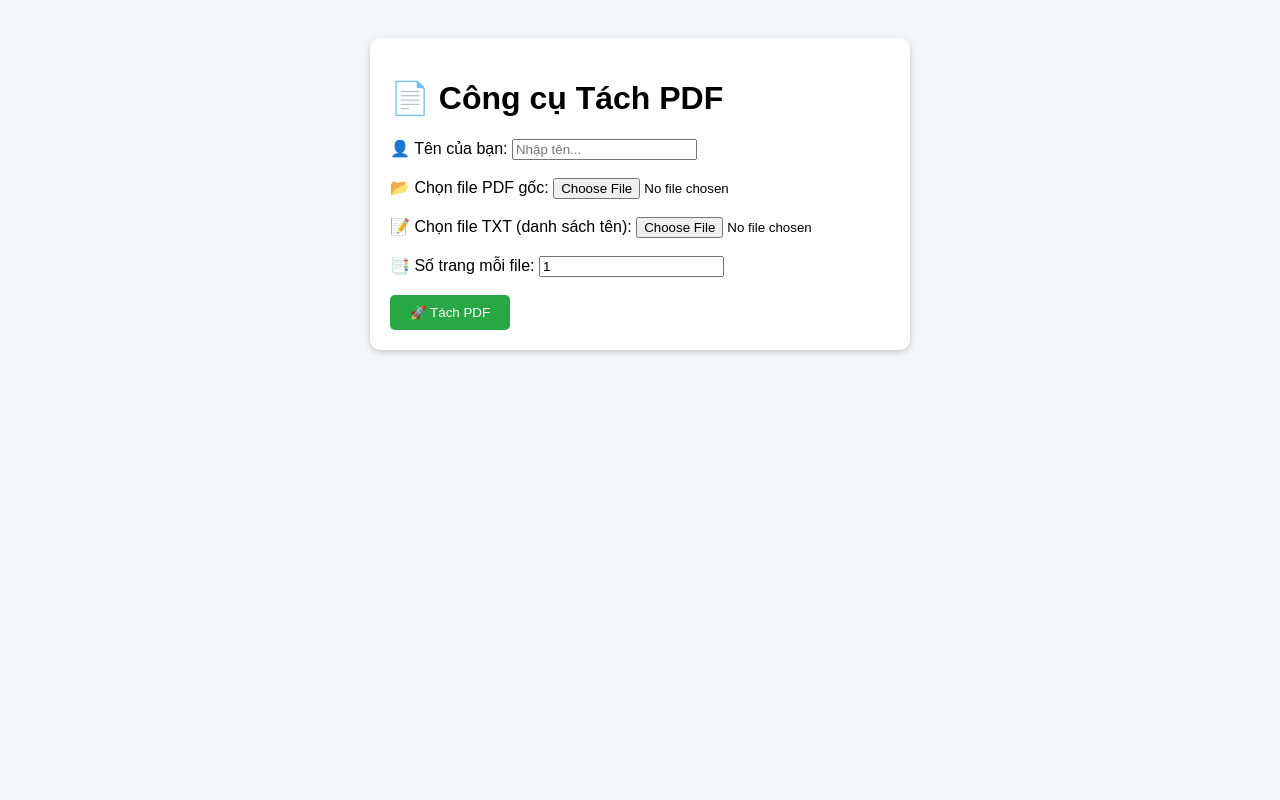
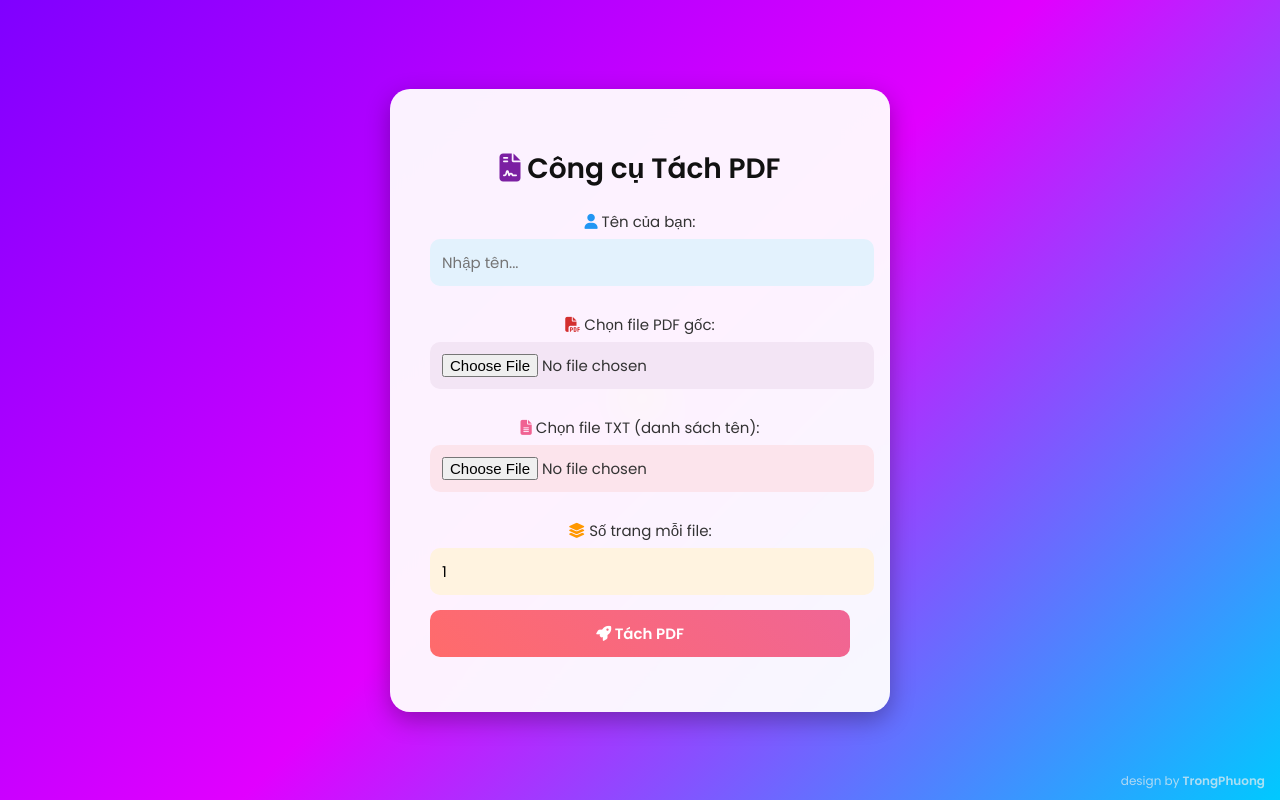
Before and after one commit to phuongvipqro/tachpdf, a Flask app: page / in a window 1280 px wide. Run offline with Flask 3, Linux system fonts and the light colour scheme.

```diff
--- a/templates/index.html
+++ b/templates/index.html
@@ -3,108 +3,185 @@
 <head>
   <meta charset="UTF-8">
   <title>Tách PDF Hợp Đồng</title>
-  <link rel="stylesheet" href="/static/style.css">
+  <!-- Font Poppins -->
+  <link href="https://fonts.googleapis.com/css2?family=Poppins:wght@400;600&display=swap" rel="stylesheet">
+  <link rel="stylesheet" href="https://cdnjs.cloudflare.com/ajax/libs/font-awesome/6.5.0/css/all.min.css">
   <style>
-    /* Style cho progress bar */
+    body {
+      font-family: 'Poppins', sans-serif;
+      margin: 0;
+      padding: 0;
+      background: linear-gradient(135deg, #7F00FF, #E100FF, #00C9FF);
+      display: flex;
+      justify-content: center;
+      align-items: center;
+      height: 100vh;
+      color: #fff;
+      overflow: hidden;
+    }
+    .container {
+      background: rgba(255, 255, 255, 0.95);
+      padding: 40px;
+      border-radius: 20px;
+      backdrop-filter: blur(20px);
+      box-shadow: 0 8px 25px rgba(0,0,0,0.3);
+      width: 420px;
+      text-align: center;
+      animation: fadeIn 1s ease;
+      color: #333;
+    }
+    h1 {
+      font-size: 28px;
+      margin-bottom: 20px;
+      font-weight: 600;
+      color: #111;
+    }
+    label {
+      font-size: 15px;
+      display: block;
+      margin: 12px 0 6px;
+      font-weight: 500;
+    }
+    input, button {
+      width: 100%;
+      padding: 12px;
+      margin-bottom: 15px;
+      border: none;
+      border-radius: 10px;
+      font-size: 15px;
+      outline: none;
+      transition: all 0.3s ease;
+      font-family: 'Poppins', sans-serif;
+    }
+    /* Màu riêng cho từng input */
+    input[name="username"] {
+      background: #e3f2fd; /* xanh nhạt */
+    }
+    input[name="pdf_file"] {
+      background: #f3e5f5; /* tím nhạt */
+    }
+    input[name="names_file"] {
+      background: #fce4ec; /* hồng nhạt */
+    }
+    input[name="pages_per_file"] {
+      background: #fff3e0; /* cam nhạt */
+    }
+    input:focus {
+      box-shadow: 0 0 10px #2196f3;
+      transform: scale(1.02);
+    }
+    button {
+      background: linear-gradient(45deg, #ff6b6b, #f06595);
+      color: white;
+      font-weight: bold;
+      cursor: pointer;
+      transition: transform 0.2s, box-shadow 0.2s;
+    }
+    button:hover {
+      transform: translateY(-3px) scale(1.05);
+      box-shadow: 0 5px 15px rgba(0,0,0,0.3);
+    }
+    /* Progress */
     #progressContainer {
       display: none;
       margin-top: 20px;
       width: 100%;
-      max-width: 400px;
+    }
+    #progressWrapper {
+      background: #eee;
+      border-radius: 10px;
+      overflow: hidden;
     }
     #progressBar {
       width: 0%;
-      height: 25px;
-      background: #4caf50;
+      height: 30px;
+      background: linear-gradient(90deg, #4caf50, #00c6ff);
       text-align: center;
       color: white;
-      line-height: 25px;
-      border-radius: 5px;
+      line-height: 30px;
+      border-radius: 10px;
       transition: width 0.4s ease;
+      font-weight: bold;
     }
-    #progressWrapper {
-      background: #eee;
-      border-radius: 5px;
-      overflow: hidden;
+    #result h3, #result p {
+      margin-top: 15px;
+      font-size: 16px;
+    }
+    /* Icon động */
+    .floating-icon {
+      position: absolute;
+      font-size: 2.5rem;
+      opacity: 0.35;
+      animation: float 6s ease-in-out infinite;
+    }
+    .floating-icon i {
+      animation: pulse 2s infinite;
+    }
+    @keyframes fadeIn {
+      from {opacity: 0; transform: scale(0.9);}
+      to {opacity: 1; transform: scale(1);}
+    }
+    @keyframes float {
+      0% { transform: translateY(0) rotate(0deg); }
+      50% { transform: translateY(-20px) rotate(15deg); }
+      100% { transform: translateY(0) rotate(0deg); }
+    }
+    @keyframes pulse {
+      0% { transform: scale(1); opacity: 0.7; }
+      50% { transform: scale(1.2); opacity: 1; }
+      100% { transform: scale(1); opacity: 0.7; }
+    }
+    .credit {
+      position: fixed;
+      right: 15px;
+      bottom: 10px;
+      font-size: 12px;
+      color: #eee;
+      opacity: 0.7;
+      z-index: 5;
     }
   </style>
 </head>
 <body>
+  <!-- Icon động -->
+  <div class="floating-icon left-10 top-10" style="color:#ff5722"><i class="fa-solid fa-circle-nodes"></i></div>
+  <div class="floating-icon right-20 top-16" style="color:#ffc107"><i class="fa-solid fa-bolt-lightning"></i></div>
+  <div class="floating-icon left-1/3 bottom-10" style="color:#4caf50"><i class="fa-solid fa-star"></i></div>
+  <div class="floating-icon right-1/4 bottom-20" style="color:#03a9f4"><i class="fa-solid fa-music"></i></div>
+  <div class="floating-icon left-1/4 top-1/2" style="color:#e91e63"><i class="fa-solid fa-heart"></i></div>
+  <div class="floating-icon right-1/3 top-1/4" style="color:#9c27b0"><i class="fa-solid fa-moon"></i></div>
+  <div class="floating-icon left-1/2 bottom-1/3" style="color:#8bc34a"><i class="fa-solid fa-leaf"></i></div>
+  <div class="floating-icon right-10 bottom-8" style="color:#00bcd4"><i class="fa-solid fa-sparkles"></i></div>
+  <div class="floating-icon left-20 bottom-16" style="color:#ff9800"><i class="fa-solid fa-crown"></i></div>
+  <div class="floating-icon right-40 top-1/3" style="color:#f44336"><i class="fa-solid fa-camera"></i></div>
+
   <div class="container">
-    <h1>📄 Công cụ Tách PDF</h1>
+    <h1><i class="fa-solid fa-file-contract" style="color:#7b1fa2"></i> Công cụ Tách PDF</h1>
     <form id="splitForm" method="post" enctype="multipart/form-data" action="/split">
-      <label>👤 Tên của bạn:</label>
-      <input type="text" name="username" placeholder="Nhập tên..." required><br><br>
+      <label><i class="fa-solid fa-user" style="color:#2196f3"></i> Tên của bạn:</label>
+      <input type="text" name="username" placeholder="Nhập tên..." required>
 
-      <label>📂 Chọn file PDF gốc:</label>
-      <input type="file" name="pdf_file" accept=".pdf" required><br><br>
+      <label><i class="fa-solid fa-file-pdf" style="color:#d32f2f"></i> Chọn file PDF gốc:</label>
+      <input type="file" name="pdf_file" accept=".pdf" required>
 
-      <label>📝 Chọn file TXT (danh sách tên):</label>
-      <input type="file" name="names_file" accept=".txt" required><br><br>
+      <label><i class="fa-solid fa-file-lines" style="color:#f06292"></i> Chọn file TXT (danh sách tên):</label>
+      <input type="file" name="names_file" accept=".txt" required>
 
-      <label>📑 Số trang mỗi file:</label>
-      <input type="number" name="pages_per_file" value="1" min="1" required><br><br>
+      <label><i class="fa-solid fa-layer-group" style="color:#ff9800"></i> Số trang mỗi file:</label>
+      <input type="number" name="pages_per_file" value="1" min="1" required>
 
-      <button type="submit">🚀 Tách PDF</button>
+      <button type="submit"><i class="fa-solid fa-rocket"></i> Tách PDF</button>
     </form>
 
-    <!-- Thanh progress -->
+    <!-- Progress -->
     <div id="progressContainer">
       <div id="progressWrapper">
         <div id="progressBar">0%</div>
       </div>
     </div>
-
     <div id="result"></div>
   </div>
 
-  <script>
-    const form = document.getElementById("splitForm");
-    const progressContainer = document.getElementById("progressContainer");
-    const progressBar = document.getElementById("progressBar");
-    const resultDiv = document.getElementById("result");
-
-    function fakeProgress() {
-      let width = 0;
-      progressBar.style.width = "0%";
-      progressBar.textContent = "0%";
-      const interval = setInterval(() => {
-        if (width >= 90) {
-          clearInterval(interval);
-        } else {
-          width += 10;
-          progressBar.style.width = width + "%";
-          progressBar.textContent = width + "%";
-        }
-      }, 400); // mỗi 0.4s tăng 10%
-    }
-
-    form.addEventListener("submit", async (e) => {
-      e.preventDefault();
-      progressContainer.style.display = "block";
-      resultDiv.innerHTML = "";
-      fakeProgress();
-
-      const formData = new FormData(form);
-      const res = await fetch("/split", { method: "POST", body: formData });
-      const data = await res.json();
-
-      if (data.status === "success") {
-        progressBar.style.width = "100%";
-        progressBar.textContent = "100%";
-        resultDiv.innerHTML = `
-          <h3>✅ ${data.message}</h3>
-          <button id="downloadBtn">⬇️ Tải file ZIP</button>
-        `;
-        document.getElementById("downloadBtn").addEventListener("click", () => {
-          window.location.href = "/download_zip";
-        });
-      } else {
-        progressBar.style.background = "red";
-        progressBar.textContent = "Lỗi";
-        resultDiv.innerHTML = `<p>❌ ${data.message}</p>`;
-      }
-    });
-  </script>
+  <div class="credit">design by <b>TrongPhuong</b></div>
 </body>
 </html>
```
